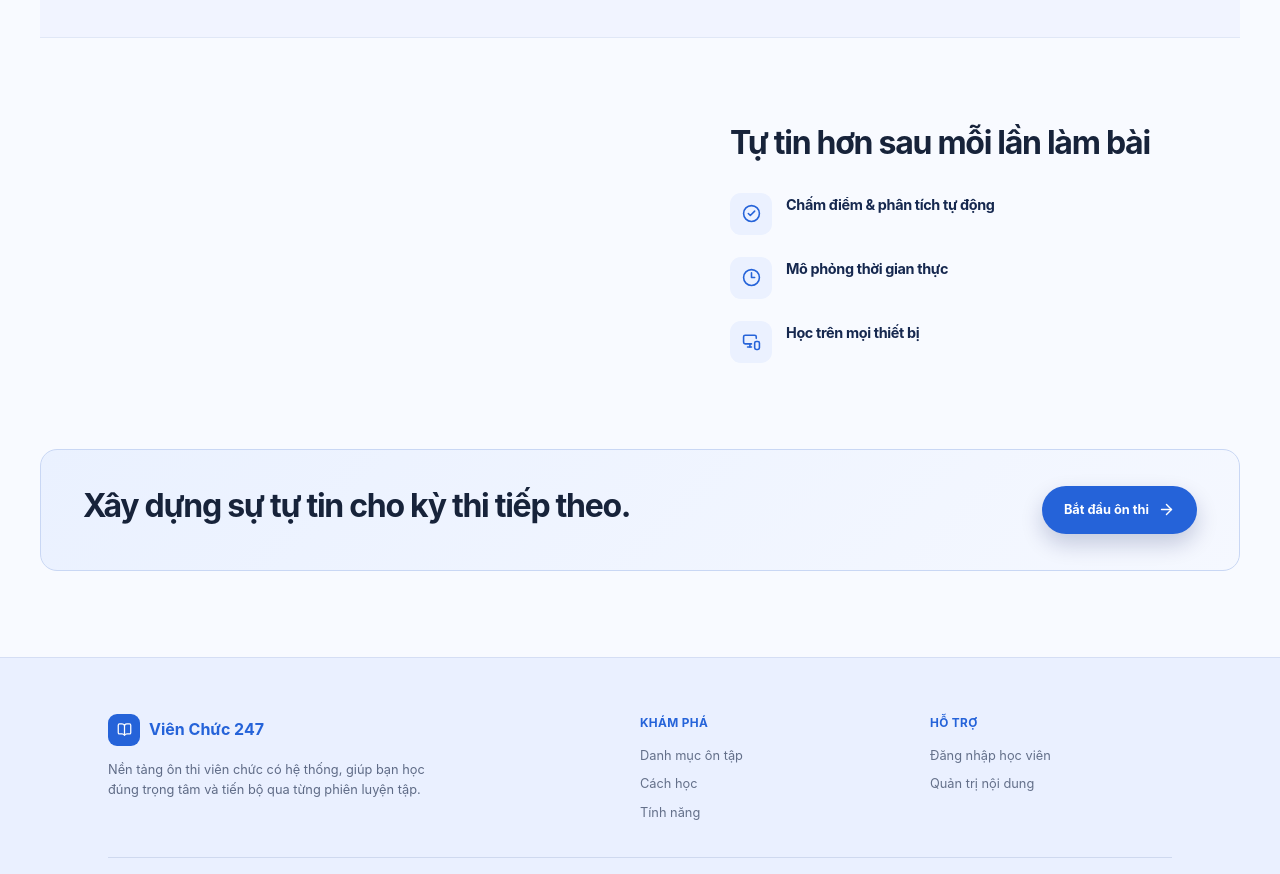
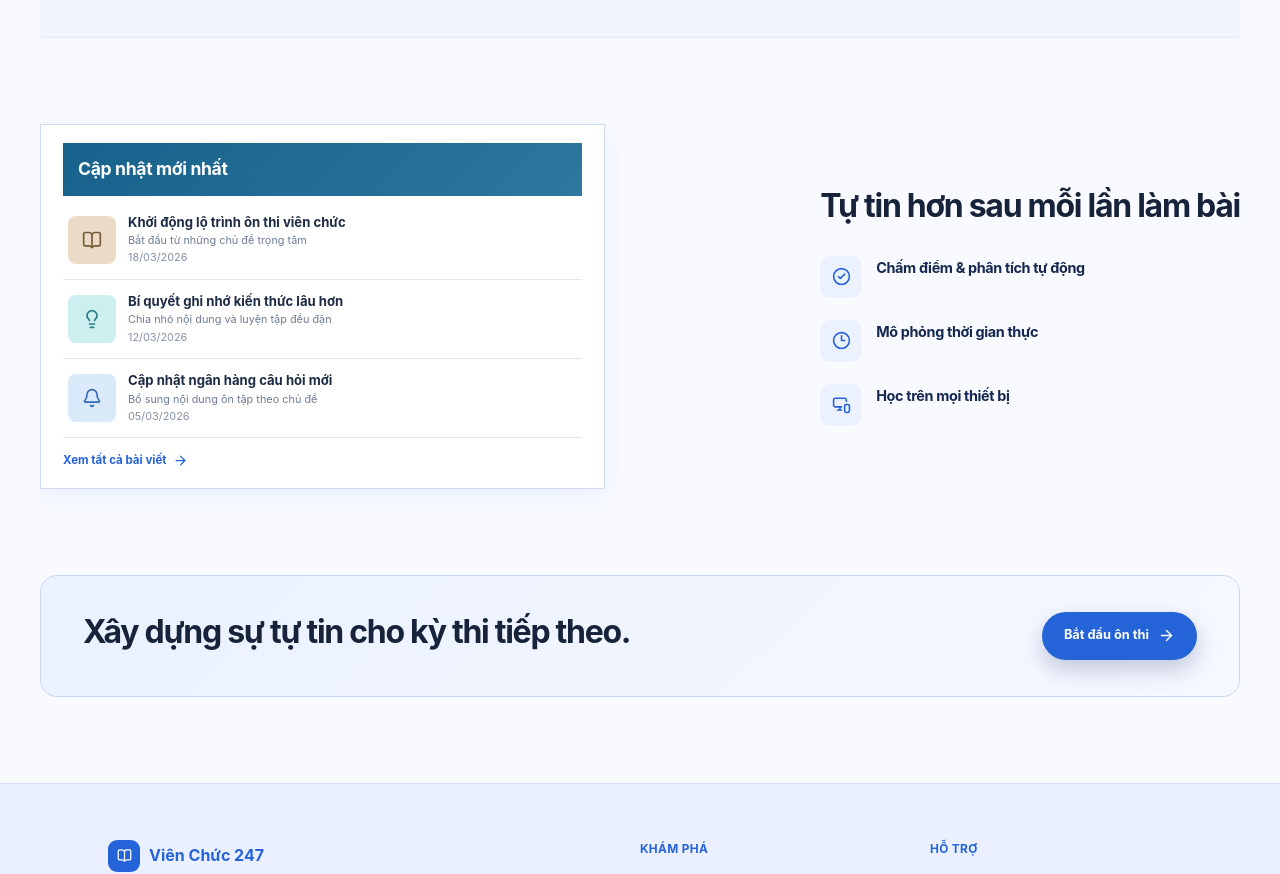
Before and after one commit to nhatduy06/on-thi-vien-chuc, a Next.js app: page / in a window 1280 px wide. Shown: the part 1780-2654 px from the top of the page. Built offline with nearby package versions, Linux system fonts and the light colour scheme; no server answers.

Commit message:
Add latest articles section

```diff
--- a/src/pages/index.tsx
+++ b/src/pages/index.tsx
@@ -7,11 +7,14 @@ import { Category } from '../lib/mock';
 import { getCategories } from '../lib/db';
 import {
   ArrowRight,
+  Bell,
+  BookOpen,
   BookOpenCheck,
   CheckCircle2,
   ClipboardCheck,
   Clock3,
   ListChecks,
+  Lightbulb,
   MonitorSmartphone,
   Trophy,
 } from 'lucide-react';
@@ -85,6 +88,24 @@ const Home: NextPage<HomeProps> = ({ initialCategories }) => {
         </section>
 
         <section className="home-section home-features" id="features" aria-labelledby="features-title">
+          <div className="home-updates-panel" aria-labelledby="updates-title">
+            <h2 id="updates-title">Cập nhật mới nhất</h2>
+            <div className="home-article-list">
+              <a href="#categories" className="home-article">
+                <span className="home-article-icon article-book"><BookOpen size={20} aria-hidden="true" /></span>
+                <span><strong>Khởi động lộ trình ôn thi viên chức</strong><small>Bắt đầu từ những chủ đề trọng tâm</small><time dateTime="2026-03-18">18/03/2026</time></span>
+              </a>
+              <a href="#study-flow" className="home-article">
+                <span className="home-article-icon article-tip"><Lightbulb size={20} aria-hidden="true" /></span>
+                <span><strong>Bí quyết ghi nhớ kiến thức lâu hơn</strong><small>Chia nhỏ nội dung và luyện tập đều đặn</small><time dateTime="2026-03-12">12/03/2026</time></span>
+              </a>
+              <a href="#features" className="home-article">
+                <span className="home-article-icon article-notice"><Bell size={20} aria-hidden="true" /></span>
+                <span><strong>Cập nhật ngân hàng câu hỏi mới</strong><small>Bổ sung nội dung ôn tập theo chủ đề</small><time dateTime="2026-03-05">05/03/2026</time></span>
+              </a>
+            </div>
+            <a href="#categories" className="home-articles-link">Xem tất cả bài viết <ArrowRight size={15} aria-hidden="true" /></a>
+          </div>
           <div className="home-feature-copy"><h2 id="features-title">Tự tin hơn sau mỗi lần làm bài</h2><div className="home-feature-list"><FeatureItem icon={<CheckCircle2 size={19} aria-hidden="true" />} title="Chấm điểm & phân tích tự động" /><FeatureItem icon={<Clock3 size={19} aria-hidden="true" />} title="Mô phỏng thời gian thực" /><FeatureItem icon={<MonitorSmartphone size={19} aria-hidden="true" />} title="Học trên mọi thiết bị" /></div></div>
         </section>
 
--- a/src/styles/globals.css
+++ b/src/styles/globals.css
@@ -503,7 +503,7 @@ button:focus-visible, a:focus-visible, input:focus-visible, select:focus-visible
 .home-step > span { color: var(--primary); font-family: var(--font-mono); font-size: .68rem; font-weight: 700; letter-spacing: .08em; }
 .home-step h3 { margin: 8px 0 8px; font-size: 1rem; }
 .home-step p { max-width: 260px; color: #71809d; font-size: .8rem; line-height: 1.6; }
-.home-features { display: block; }
+.home-features { display: grid; grid-template-columns: minmax(0, 1fr) minmax(0, 1fr); gap: 70px; align-items: center; }
 .home-feature-visual { position: relative; min-height: 360px; padding: 38px 28px; }
 .feature-visual-backdrop { position: absolute; inset: 18px 28px; border-radius: 24px; background: #eaf1ff; transform: rotate(-4deg); }
 .feature-exam-card { position: relative; z-index: 1; max-width: 430px; padding: 22px; border: 1px solid #dbe4f5; border-radius: 17px; background: #fff; box-shadow: 0 18px 36px rgba(30,86,255,.12); }
@@ -529,6 +529,21 @@ button:focus-visible, a:focus-visible, input:focus-visible, select:focus-visible
 .home-feature-item > span { display: flex; align-items: center; justify-content: center; width: 42px; height: 42px; flex: 0 0 auto; border-radius: 11px; background: #ebf1ff; color: var(--primary); }
 .home-feature-item h3 { margin-bottom: 3px; font-size: .9rem; }
 .home-feature-item p { color: #71809d; font-size: .78rem; line-height: 1.55; }
+.home-updates-panel { padding: 18px 22px 16px; border: 1px solid #cfdcf4; background: #fff; box-shadow: 0 8px 22px rgba(30,86,255,.06); }
+.home-updates-panel h2 { padding: 12px 15px; margin-bottom: 5px; background: linear-gradient(135deg, #17618c, #2d789e); color: #fff; font-size: 1.1rem; letter-spacing: -.02em; }
+.home-article-list { display: flex; flex-direction: column; }
+.home-article { display: flex; align-items: center; gap: 12px; padding: 13px 5px; border-bottom: 1px solid #e1e6ef; }
+.home-article:hover strong { color: var(--primary); }
+.home-article-icon { display: flex; align-items: center; justify-content: center; width: 48px; height: 48px; flex: 0 0 auto; border-radius: 8px; }
+.article-book { background: #e9dbc5; color: #735a36; }
+.article-tip { background: #cdeff0; color: #287f83; }
+.article-notice { background: #dbeafa; color: #3568bd; }
+.home-article > span:last-child { display: flex; min-width: 0; flex-direction: column; gap: 2px; }
+.home-article strong { color: #1d2b45; font-size: .82rem; line-height: 1.35; }
+.home-article small, .home-article time { color: #6f7c94; font-size: .68rem; line-height: 1.4; }
+.home-article time { color: #8792a6; }
+.home-articles-link { display: inline-flex; align-items: center; gap: 7px; padding: 13px 0 0; color: var(--primary); font-size: .72rem; font-weight: 750; }
+.home-articles-link:hover { color: var(--primary-dark); }
 .home-final-cta { display: flex; align-items: center; justify-content: space-between; gap: 25px; padding: 36px 42px; margin-bottom: 6px; border: 1px solid #c9d7f4; border-radius: 17px; background: linear-gradient(135deg, #eaf1ff, #f5f8ff); }
 .home-final-cta h2 { max-width: 560px; }
 .home-final-cta .home-primary-button { background: var(--primary); color: #fff; white-space: nowrap; }
@@ -538,7 +553,7 @@ button:focus-visible, a:focus-visible, input:focus-visible, select:focus-visible
   .home-hero { grid-template-columns: 1fr; padding: 64px 42px 72px; }
   .home-hero-dashboard { max-width: 590px; width: 100%; margin: 0 auto; }
   .home-trust { grid-template-columns: 1fr; gap: 18px; }
-  .home-features { grid-template-columns: 1fr; gap: 28px; }
+  .home-features { grid-template-columns: 1fr; gap: 38px; }
   .home-feature-visual { max-width: 560px; width: 100%; margin: 0 auto; }
 }
 
@@ -574,6 +589,7 @@ button:focus-visible, a:focus-visible, input:focus-visible, select:focus-visible
   .feature-question strong { font-size: .85rem; }
   .feature-score-card { right: -2px; bottom: 18px; }
   .home-feature-copy { padding: 0 18px; margin-left: 0; }
+  .home-updates-panel { margin: 0 18px; }
   .home-final-cta { align-items: stretch; flex-direction: column; padding: 28px 22px; margin: 0 18px 6px; }
   .home-final-cta .home-primary-button { width: 100%; }
   .footer-grid { grid-template-columns: 1fr 1fr; }
```
